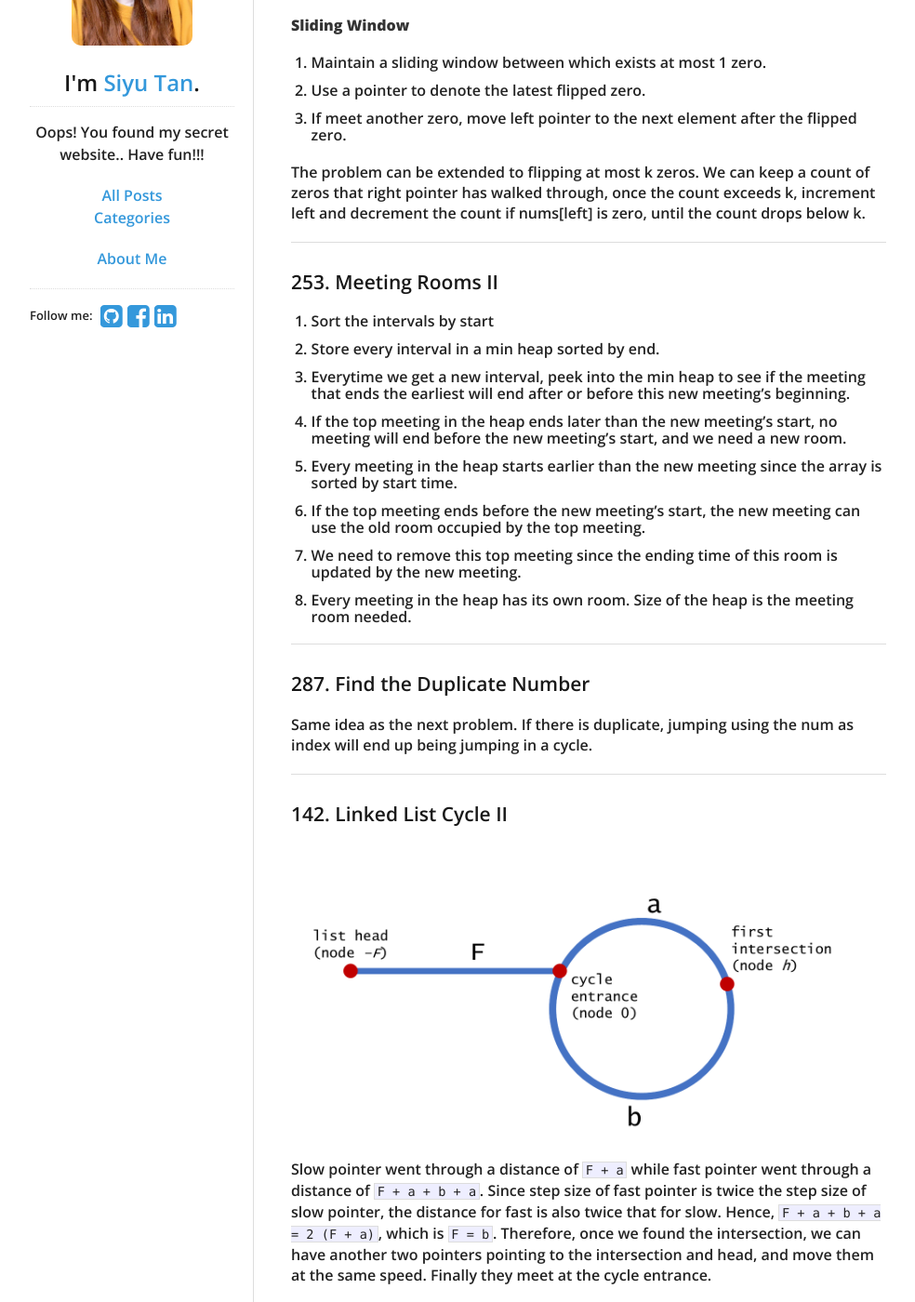
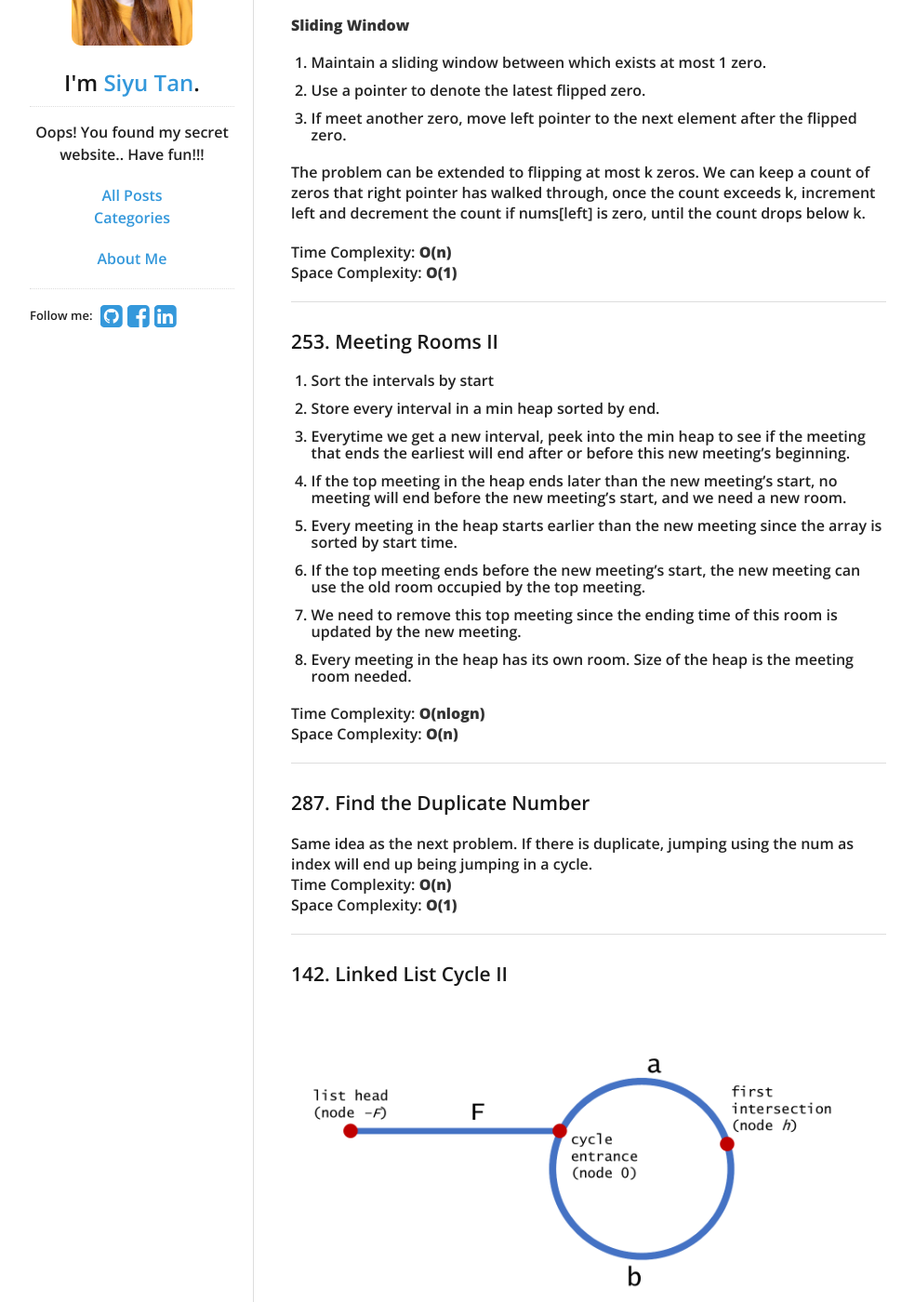
Before and after one commit to siyuboomboom/siyuboomboom.github.io, a Jekyll site: the page built from _posts/2019-01-22-leetcode.md, in a window 1280 px wide and 1400 px high, scrolled down 205 px. Shown: the whole window at 93% size, without its empty margins (138-1122 px from the left). Built offline with Jekyll 4.4.1, drawn with Linux system fonts in a browser that asks for light colours; some of the changed text lies outside the part shown.

Commit message:
new problem to leetcode

```diff
--- a/_posts/2019-01-22-leetcode.md
+++ b/_posts/2019-01-22-leetcode.md
@@ -13,6 +13,9 @@ categories:
 
 The problem can be extended to flipping at most k zeros. We can keep a count of zeros that right pointer has walked through, once the count exceeds k, increment left and decrement the count if nums[left] is zero, until the count drops below k.
 
+Time Complexity: **O(n)**
+Space Complexity: **O(1)**
+
 ---
 
 ### 253. Meeting Rooms II
@@ -25,16 +28,24 @@ The problem can be extended to flipping at most k zeros. We can keep a count of
 7. We need to remove this top meeting since the ending time of this room is updated by the new meeting.
 8. Every meeting in the heap has its own room. Size of the heap is the meeting room needed.
 
+Time Complexity: **O(nlogn)**
+Space Complexity: **O(n)**
+
 ---
 
 ### 287. Find the Duplicate Number
 Same idea as the next problem. If there is duplicate, jumping using the num as index will end up being jumping in a cycle.
+Time Complexity: **O(n)**
+Space Complexity: **O(1)**
 
 ---
 
 ### 142. Linked List Cycle II
 <img src="/assets/images/i11.png" width="600"/>
 Slow pointer went through a distance of `F + a` while fast pointer went through a distance of `F + a + b + a`. Since step size of fast pointer is twice the step size of slow pointer, the distance for fast is also twice that for slow. Hence, `F + a + b + a = 2 (F + a)`, which is `F = b`. Therefore, once we found the intersection, we can have another two pointers pointing to the intersection and head, and move them at the same speed. Finally they meet at the cycle entrance.
+
+Time Complexity: **O(n)**
+Space Complexity: **O(1)**
 
 ---
 
```
